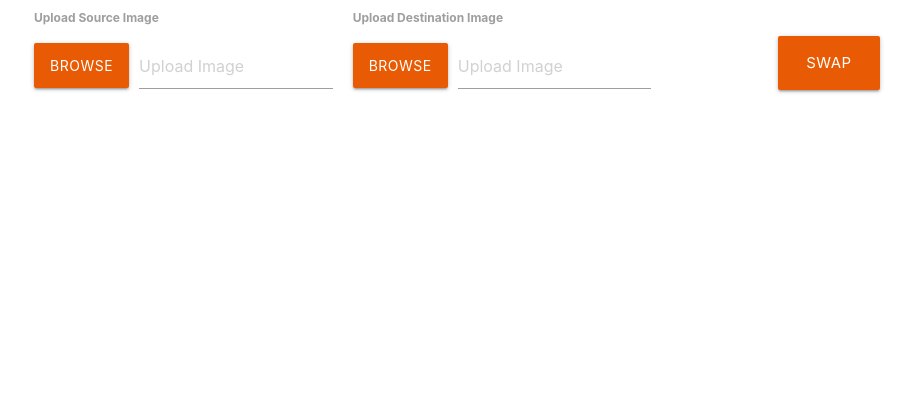
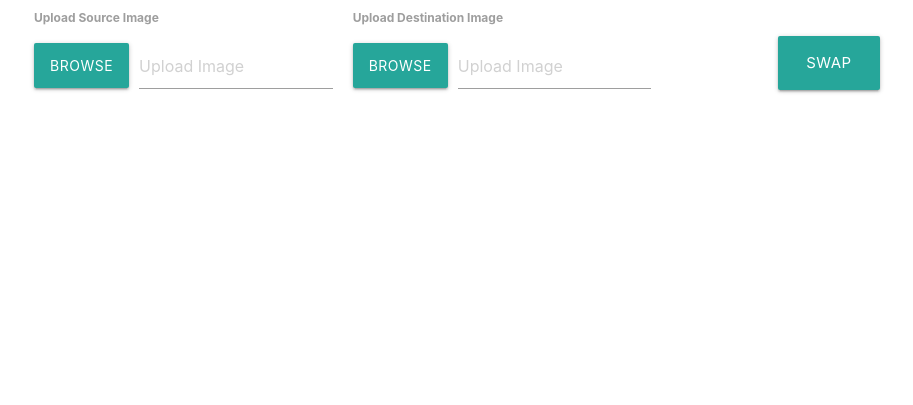
Before and after one commit to meliy-meyada/face-swapping, a Python web app: template app/templates/index.html in a window 1280 px wide. Shown: the part 395-800 px from the top of the page, without its empty margins (158-1071 px from the left). Run offline with Jinja, Linux system fonts and the light colour scheme; the template is opened without the code that fills it, so the values that code supplies are empty.

Commit message:
Update index.html

```diff
--- a/app/templates/index.html
+++ b/app/templates/index.html
@@ -9,11 +9,11 @@
 </head>
 
 <body>
-  <nav style="background-color: #E85A03" class="lighten-1"  role="navigation" style="height: 100px">
+  <nav style="background-color: #4A19C" class="lighten-1"  role="navigation" style="height: 100px">
     <div class="nav-wrapper container">
       <a id="logo-container" class="brand-logo center"><h5>Face Swap App</h5></a>
       <div style="margin-left: 200px">
-      	   Made by <a class="black-text text-lighten-1">Meyada</a>
+      	   Made by<a class="black-text text-lighten-1">Meyada</a>
       </div>
     </div>
   </nav>
@@ -32,7 +32,7 @@
               <div class="row">
                 <label for="first_name"><b>Upload Source Image</b></label><br>
                 <div class = "file-field input-field">
-                  <div class = "btn" style="background-color: #E85A03">
+                  <div class = "btn" style="background-color: #4A19C">
                     <span>Browse</span>
                     <input type = "file" name="source_image" id="source_image" />
                   </div>
@@ -50,7 +50,7 @@
               <div class="row">
                 <label for="first_name"><b>Upload Destination Image</b></label><br>
                 <div class = "file-field input-field">
-                  <div class = "btn" style="background-color: #E85A03">
+                  <div class = "btn" style="background-color: #4A19C">
                     <span>Browse</span>
                     <input type = "file" name="destination_image" id="destination_image" />
                   </div>
@@ -66,7 +66,7 @@
                 <img src="{{ url_for('static',filename=result) }}" width="300" height="300">
               </div>
               <div class="row center" style="margin-top:30px; margin-left:80px">
-                <button id="submit" type="submit" class="btn-large" style="background-color: #E85A03">Swap</button>
+                <button id="submit" type="submit" class="btn-large" style="background-color: #4A19C">Swap</button>
               </div>
             </div>
 
```
